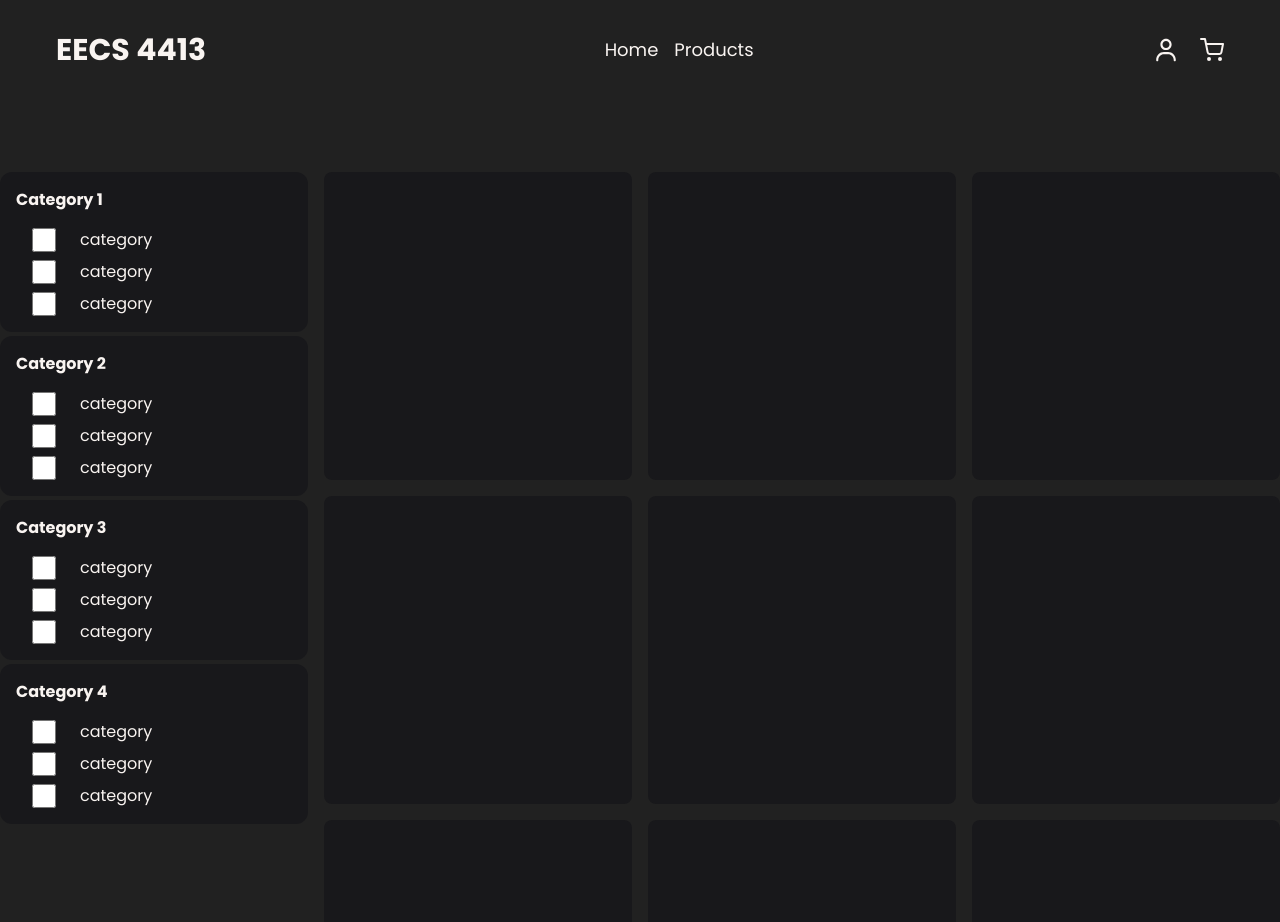
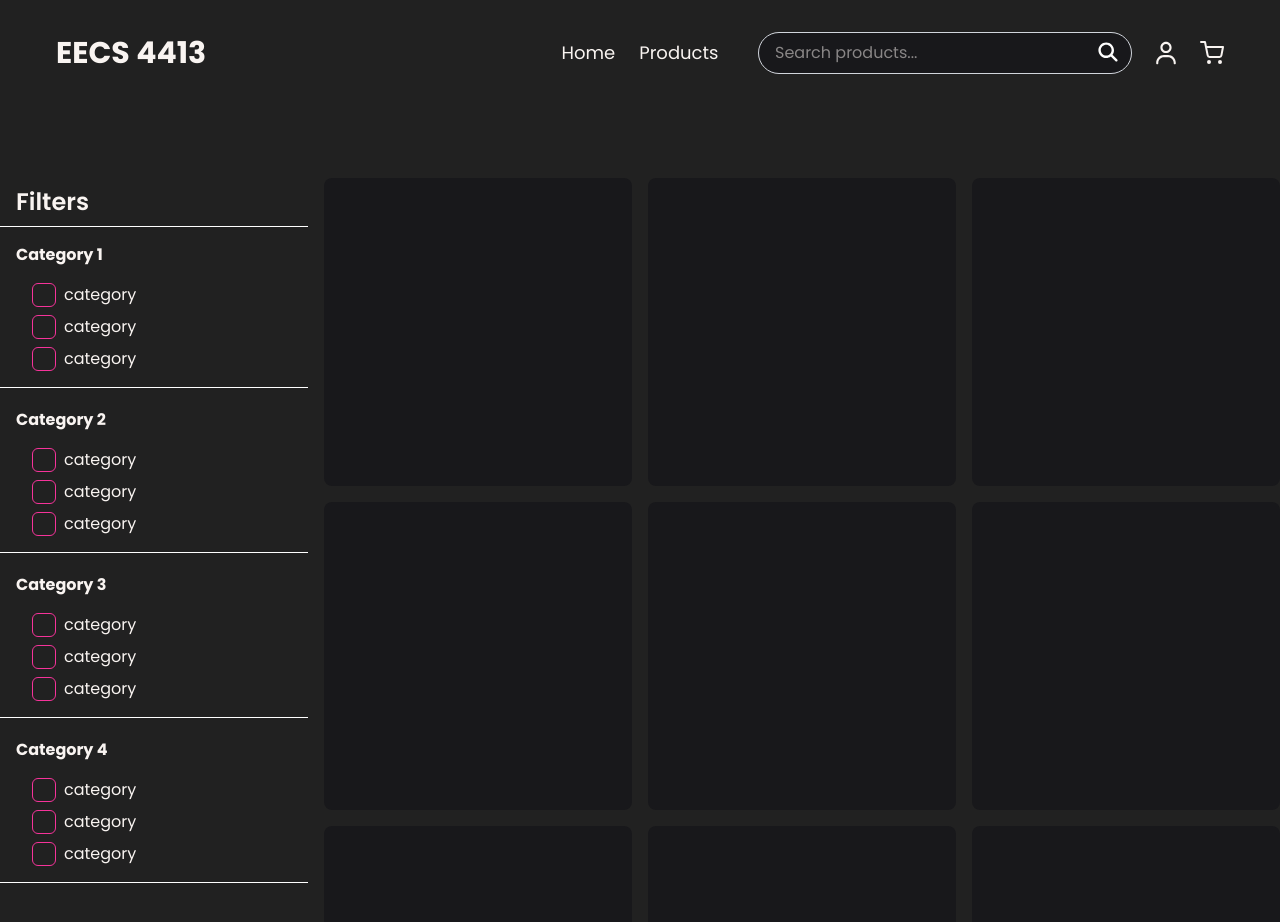
Before and after one commit to Estrella0812/EECS4413, a Next.js app in the folder client/: page /products in a window 1280 px wide. Shown: the top 922 px of the page. Built offline with nearby package versions, Linux system fonts and the light colour scheme.

Commit message:
add search

```diff
--- a/client/components/header/page.tsx
+++ b/client/components/header/page.tsx
@@ -1,20 +1,58 @@
+'use client'
 import Link from "next/link";
 import { UserIcon, CartIcon, SearchIcon, ChevDownIcon } from "../icons/page"
+import { useRouter } from "next/navigation";
 
 export default function Header(){
+    const router = useRouter();
+
+    const handleSearch = (e: React.FormEvent<HTMLFormElement>) => {
+        e.preventDefault();
+
+        const formData = new FormData(e.currentTarget);
+        const query = formData.get("search")?.toString() ?? "";
+
+        if (query.trim() !== "") {
+            router.push(`/search?q=${encodeURIComponent(query)}`);
+        }
+    };
+
     return(
-        <header className="flex items-center justify-between py-8 px-14">
-            <Link href="/" prefetch={false}><h1 className="text-3xl font-bold text-center">EECS 4413</h1></Link>
-            <div>
-                <Link href="/" className="mx-2 text-lg" prefetch={false}>Home</Link>
-                {/* <Link href="/shop" className="mx-2 text-lg" prefetch={false}>Collection</Link> */}
-                <Link href="/products" className="mx-2 text-lg" prefetch={false}>Products</Link>
+        <header className="relative flex items-center py-8 px-14">
+
+            {/* Left section */}
+            <div className="flex items-center">
+                <Link href="/" prefetch={false}>
+                    <h1 className="text-3xl font-bold text-center">EECS 4413</h1>
+                </Link>
             </div>
-            <div className="flex items-center gap-x-5">
-                {/* <SearchIcon/> */}
+
+            {/* Center section - ABSOLUTE CENTERED */}
+            <nav className="absolute left-1/2 -translate-x-1/2 flex gap-x-6">
+                <Link href="/" className="text-lg" prefetch={false}>Home</Link>
+                <Link href="/products" className="text-lg" prefetch={false}>Products</Link>
+            </nav>
+
+            {/* Right section */}
+            <div className="ml-auto flex items-center gap-x-5">
+                <form onSubmit={handleSearch}>
+                    <div className="relative">
+                        <input
+                            type="text"
+                            name="search"
+                            placeholder="Search products..."
+                            className="bg-zinc-900 border border-gray-300 rounded-full py-2 px-4 pr-10 focus:outline-none focus:ring-2"
+                        />
+                        <button type="submit" className="absolute right-0 top-0 mt-2 mr-3 text-white">
+                            <SearchIcon />
+                        </button>
+                    </div>
+                </form>
+
                 <Link href="/user" prefetch={false}><UserIcon/></Link>
                 <Link href="/cart" prefetch={false}><CartIcon/></Link>
             </div>
+
         </header>
     );
 }
--- a/client/src/app/products/page.tsx
+++ b/client/src/app/products/page.tsx
@@ -22,21 +22,43 @@ export default function Products(){
     return(
         <div className="max-w-7xl mx-auto grid lg:grid-cols-12 gap-4 grid-cols-1 my-18">
             <section className="lg:col-span-3 flex flex-col items-center gap-x-8">
-                <div className="w-full grid gap-y-1">
+                <div className="text-2xl font-semibold p-2 pl-4 w-full">Filters</div>
+                <div className="w-full grid gap-y-1 divide-y divide-white border-white border-t-1 border-b-1">
                     {Array.from({length: 4}).map((_, index) => (
-                        <div className="w-full p-4 bg-zinc-900 rounded-xl" key={index}>
+                        <div className="w-full p-4" key={index}>
                             <p className="font-bold mb-4">Category {index + 1}</p>
                             <div className="flex flex-col gap-y-2">
                             {Array.from({length: 3}).map((_, subIndex) => (
-                                 <label key={subIndex} className="flex items-center gap-2 px-4 round-full">
+                                <label
+                                    key={subIndex}
+                                    className="relative flex items-center gap-2 px-4 rounded-full cursor-pointer"
+                                    >
                                     <input
-                                    type="checkbox"
-                                    checked={categories.includes(index.toString() + "," + subIndex.toString())}
-                                    onChange={() => handleCategorySelected(index.toString() + "," + subIndex.toString())}
-                                    className="border-1 border-white h-6 w-6 rounded-full accent-pink-500 cursor-pointer mr-4"
+                                        type="checkbox"
+                                        checked={categories.includes(index.toString() + "," + subIndex.toString())}
+                                        onChange={() => handleCategorySelected(index.toString() + "," + subIndex.toString())}
+                                        className="
+                                        peer appearance-none
+                                        h-6 w-6 rounded-md
+                                        border border-pink-500
+                                        bg-transparent
+                                        checked:bg-pink-500
+                                        cursor-pointer
+                                        "
                                     />
+                                    <svg
+                                        className="absolute left-5 top-1 w-4 h-4 text-white opacity-0 peer-checked:opacity-100 transition-opacity pointer-events-none"
+                                        fill="none"
+                                        stroke="currentColor"
+                                        strokeWidth="3"
+                                        viewBox="0 0 24 24"
+                                    >
+                                        <path d="M5 13l4 4L19 7" />
+                                    </svg>
+
                                     category
-                                </label>
+                                    </label>
+
                             ))}
                             </div>
                         </div>
--- /dev/null
+++ b/client/src/app/search/page.tsx
@@ -0,0 +1,19 @@
+'use client'
+
+import Link from "next/link";
+import { useSearchParams } from "next/navigation";
+
+export default function SearchPage(){
+    const searchParams = useSearchParams();
+
+    return(
+        <div className="max-w-7xl mx-auto">
+            <h1 className="text-2xl mb-6">Search Results For: <strong>{searchParams.get("q")}</strong></h1>
+            <section className="lg:col-span-9 grid grid-cols-3 gap-4">
+                {Array.from({length: 12}).map((_, index) => (
+                    <Link href="/productdetail/1" className="p-4 bg-zinc-900 rounded-lg aspect-square" key={index} prefetch={false}/>
+                ))}
+            </section>
+        </div>
+    );
+}
```
